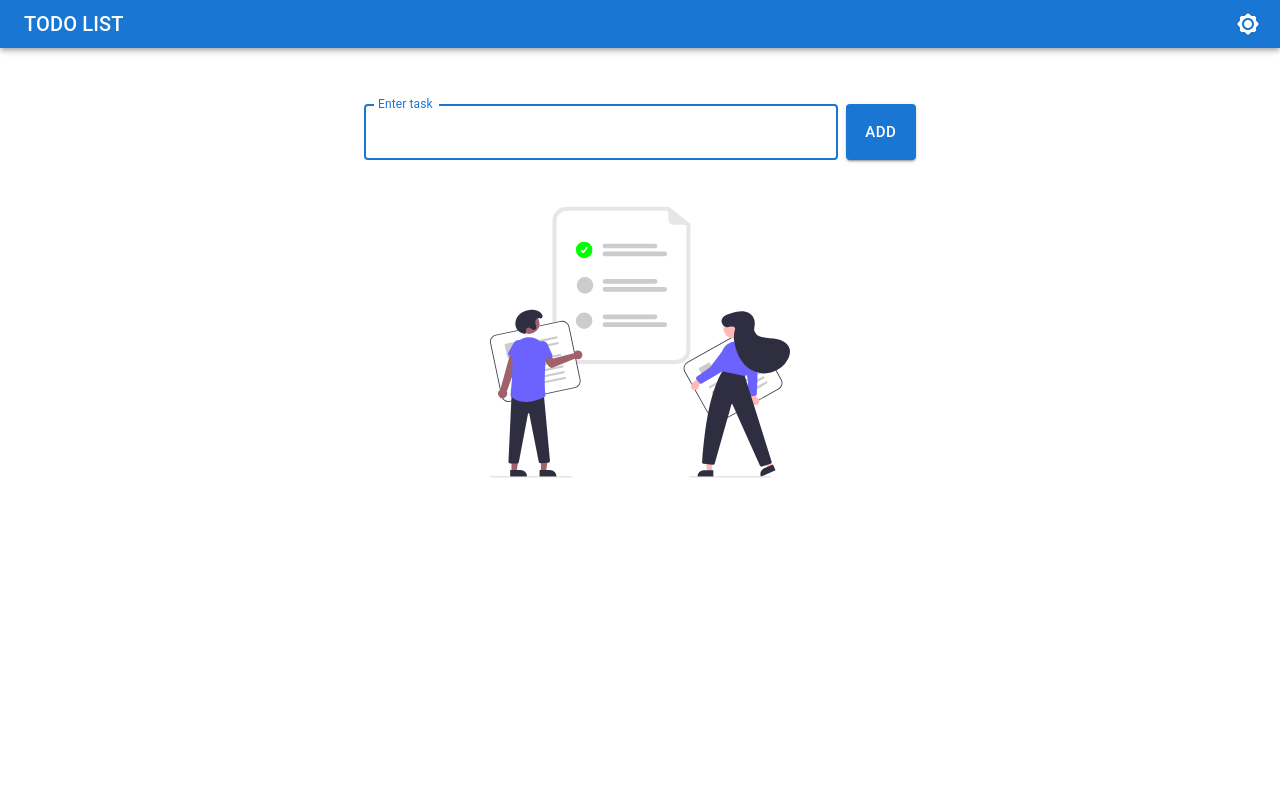
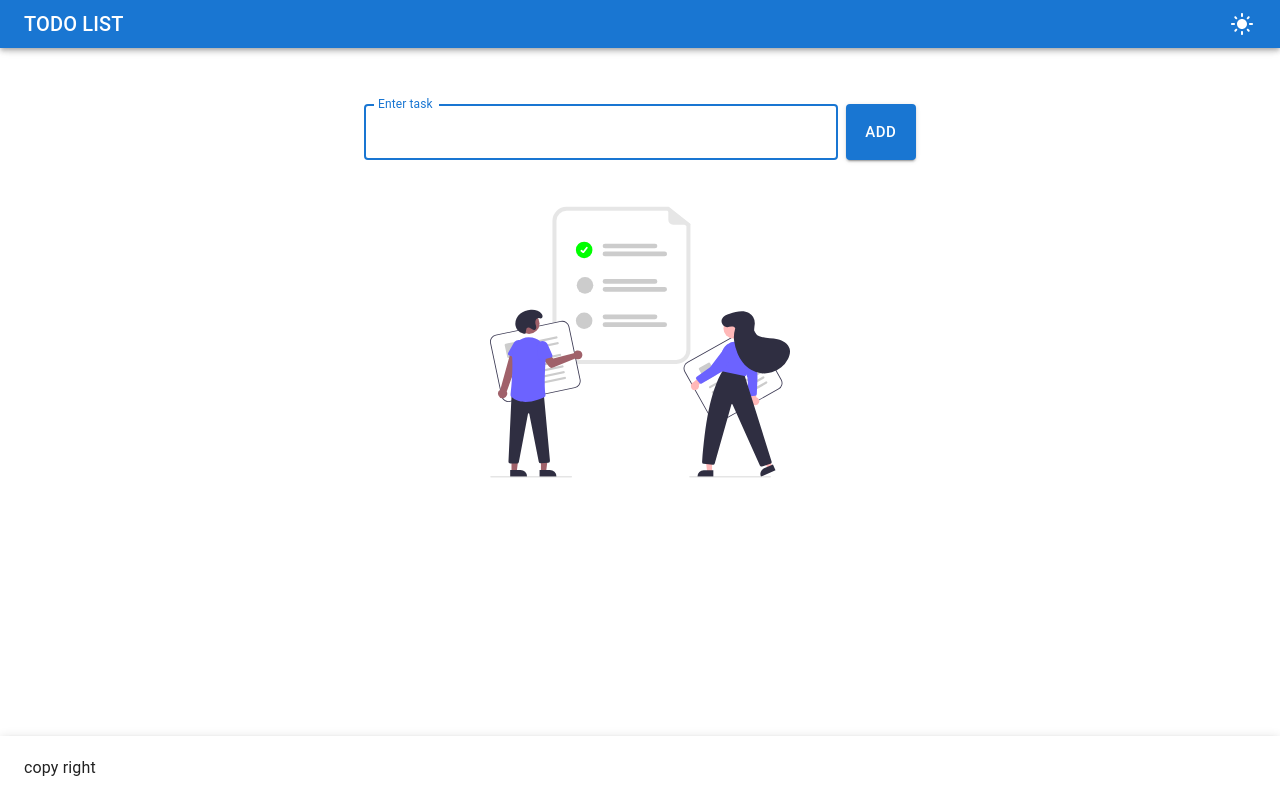
Before and after one commit to viktall/todoApplicationP1, a React (Vite) app: page / in a window 1280 px wide. Built offline with nearby package versions, Linux system fonts and the light colour scheme.

Commit message:
modified

```diff
--- a/src/App.jsx
+++ b/src/App.jsx
@@ -1,10 +1,10 @@
-import React, {useState} from 'react'
+import React, {useState, useEffect} from 'react'
 import { Button, Box, TextField, Checkbox, Container, IconButton, Typography, Toolbar, AppBar, CssBaseline} from '@mui/material';
 import { v4 as uuidv4 } from 'uuid';
 import { ToastContainer, toast } from 'react-toastify';
 import { ThemeProvider, createTheme} from '@mui/material/styles';
-import BrightnessHighRoundedIcon from '@mui/icons-material/BrightnessHighRounded';
-import Brightness3RoundedIcon from '@mui/icons-material/Brightness3Rounded';
+import LightModeIcon from '@mui/icons-material/LightMode';
+import DarkModeIcon from '@mui/icons-material/DarkMode';
 import AlertDialog from './Confirm_Deletion';
 import BgImg from './bgimg'
 import FormDialog from './Edit_Dialog';
@@ -15,7 +15,7 @@ import Styles from './asset/styles'
 const App=()=>{
                   const [darkTheme, setDarkTheme] = useState(false)
                   const [task, setTask] = useState('')
-                  const [todoArr, setTodoArr] = useState([])
+                  const [todoArr, setTodoArr] = useState(() => JSON.parse(localStorage.getItem("tasks"))||[])
                   const [editTodo, setEditTodo] = useState(null)
                   const [isAlertOpen, setIsAlertOpen] = useState(false)
                   const [isDialogOpen, setIsDialogOpen] = useState(false)
@@ -24,6 +24,10 @@ const App=()=>{
                   const theme = createTheme({
                                               palette:{mode: darkTheme? 'dark':'light'}
                                             })
+
+                                useEffect(() => {
+                                                   localStorage.setItem("tasks", JSON.stringify(todoArr));
+                                                }, [todoArr]);
 
                   const HandleSubmit = (e)=>{
                                               e.preventDefault()
@@ -120,7 +124,8 @@ return (
                                   <IconButton
                                         edge="end"
                                         color="inherit"
-                                        onClick={()=> setDarkTheme(!darkTheme)}> {darkTheme? <Brightness3RoundedIcon/> : <BrightnessHighRoundedIcon/>}
+                                        size="small"
+                                        onClick={()=> setDarkTheme(!darkTheme)}> {darkTheme? <DarkModeIcon/> : <LightModeIcon/>}
                                   </IconButton>
                           </Toolbar>
                   </AppBar>
@@ -184,11 +189,21 @@ return (
                                                   </Button>
                                             </Box>)
                                                     :
-                                            (<Box sx={Styles.SvgBox}>
+                                            (
+                                                <Box>
+                                            <Box sx={Styles.SvgBox}>
                                                       <BgImg/>
-                                            </Box>)
+                                            </Box>
+                                            <Toolbar/>
+                                            <AppBar position="fixed" color="inherit" sx={{ top: 'auto', bottom: 0 }}>
+                                            <Toolbar> copy right </Toolbar>
+                                           </AppBar>
+
+                                           </Box>
+                                      )
                             }
                       </Box>
+
 
                               {isDialogOpen && <FormDialog
                                                   UpdateTodo={UpdateTodo}
@@ -220,6 +235,8 @@ return (
                       <ToastContainer/>
                   </Box>
           </Container>
+
+
           </ThemeProvider>
   )}
 export default App;
```
